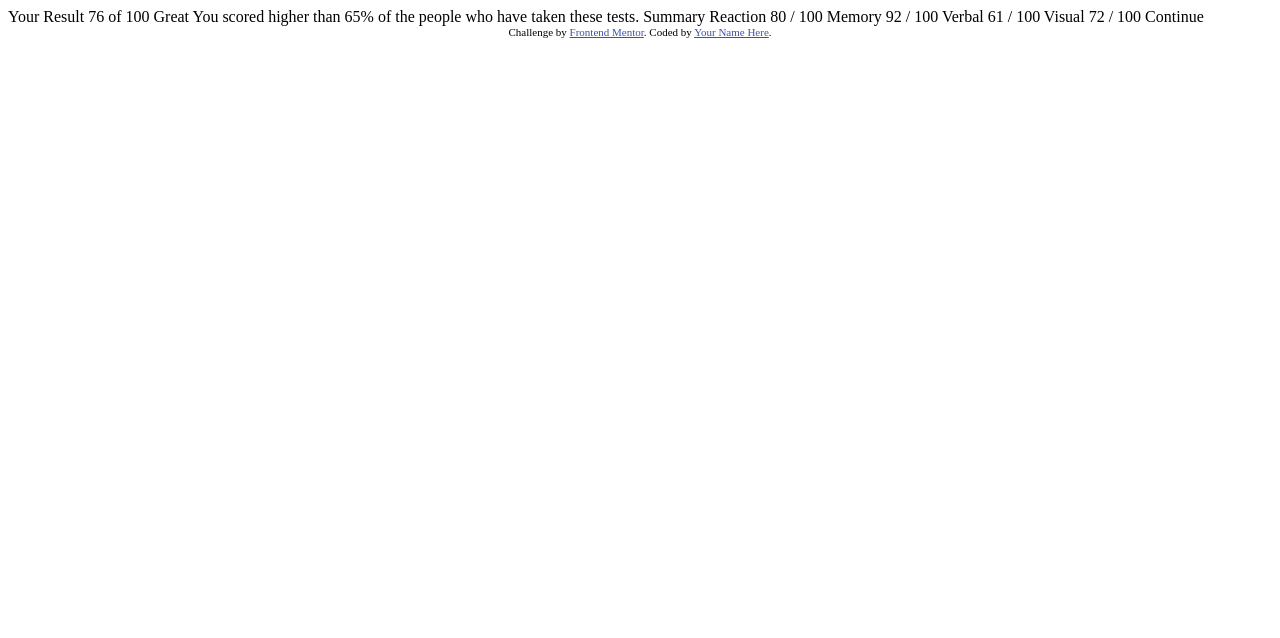
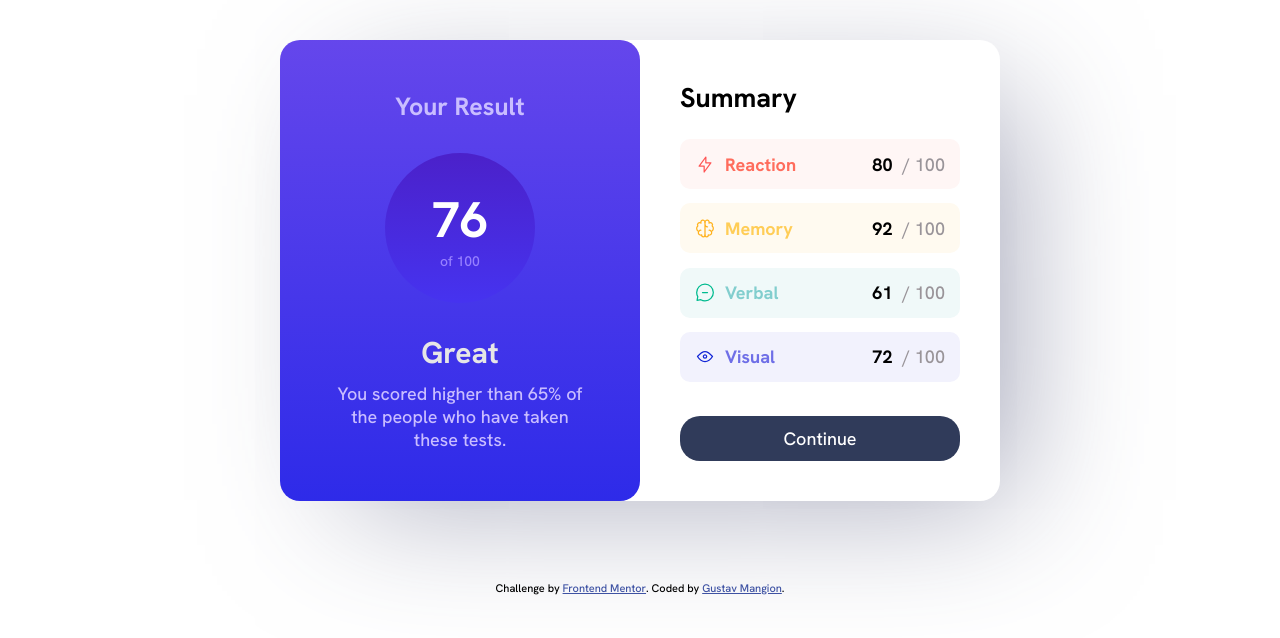
Before and after one commit to gustavmangion/Prac-WD-ResultsSummary, a plain HTML site: page index.html in a window 1280 px wide. Drawn offline with Linux system fonts and the light colour scheme.

Commit message:
Finished project

```diff
--- a/index.html
+++ b/index.html
@@ -1,47 +1,102 @@
 <!DOCTYPE html>
 <html lang="en">
   <head>
-  <meta charset="UTF-8">
-  <meta name="viewport" content="width=device-width, initial-scale=1.0"> <!-- displays site properly based on user's device -->
+    <meta charset="UTF-8" />
+    <meta name="viewport" content="width=device-width, initial-scale=1.0" />
+    <!-- displays site properly based on user's device -->
 
-  <link rel="icon" type="image/png" sizes="32x32" href="./assets/images/favicon-32x32.png">
+    <link
+      rel="icon"
+      type="image/png"
+      sizes="32x32"
+      href="./images/favicon-32x32.png"
+    />
+    <link rel="stylesheet" href="css/style.css" />
+    <link
+      href="https://fonts.googleapis.com/css2?family=Hanken+Grotesk:wght@500;700;800&display=swap"
+      rel="stylesheet"
+    />
 
     <title>Frontend Mentor | Results summary component</title>
 
     <!-- Feel free to remove these styles or customise in your own stylesheet 👍 -->
     <style>
-    .attribution { font-size: 11px; text-align: center; }
-    .attribution a { color: hsl(228, 45%, 44%); }
+      .attribution {
+        font-size: 11px;
+        text-align: center;
+      }
+      .attribution a {
+        color: hsl(228, 45%, 44%);
+      }
     </style>
   </head>
   <body>
-
-  Your Result
-  76
-  of 100
-
-  Great
+    <div class="container">
+      <div class="card">
+        <div class="result">
+          <h3>Your Result</h3>
+          <div class="result_bubble">
+            <h2>76</h2>
+            <p>of 100</p>
+          </div>
+          <h2>Great</h2>
+          <p>
             You scored higher than 65% of the people who have taken these tests.
-
-  Summary
-
-  Reaction
-  80 / 100
-
-  Memory
-  92 / 100
-
-  Verbal
-  61 / 100
-
-  Visual
-  72 / 100
-
-  Continue
-
+          </p>
+        </div>
+        <div class="summary">
+          <h2>Summary</h2>
+          <div class="summary_card summary_card_red">
+            <div class="summary_card_skill">
+              <img src="images/icon-reaction.svg" />
+              <p>Reaction</p>
+            </div>
+            <div class="summary_card_score">
+              <p>80</p>
+              <p>/ 100</p>
+            </div>
+          </div>
+          <div class="summary_card summary_card_yellow">
+            <div class="summary_card_skill">
+              <img src="images/icon-memory.svg" />
+              <p>Memory</p>
+            </div>
+            <div class="summary_card_score">
+              <p>92</p>
+              <p>/ 100</p>
+            </div>
+          </div>
+          <div class="summary_card summary_card_green">
+            <div class="summary_card_skill">
+              <img src="images/icon-verbal.svg" />
+              <p>Verbal</p>
+            </div>
+            <div class="summary_card_score">
+              <p>61</p>
+              <p>/ 100</p>
+            </div>
+          </div>
+          <div class="summary_card summary_card_purple">
+            <div class="summary_card_skill">
+              <img src="images/icon-visual.svg" />
+              <p>Visual</p>
+            </div>
+            <div class="summary_card_score">
+              <p>72</p>
+              <p>/ 100</p>
+            </div>
+          </div>
+          <div class="continue-button"><p>Continue</p></div>
+        </div>
+      </div>
+    </div>
     <div class="attribution">
-    Challenge by <a href="https://www.frontendmentor.io?ref=challenge" target="_blank">Frontend Mentor</a>.
-    Coded by <a href="#">Your Name Here</a>.
+      Challenge by&nbsp
+      <a href="https://www.frontendmentor.io?ref=challenge" target="_blank"
+        >Frontend Mentor</a
+      >. Coded by&nbsp
+      <a href="https://www.gustavmangion.com" target="_blank">Gustav Mangion</a
+      >.
     </div>
   </body>
 </html>
--- /dev/null
+++ b/scss/_config.scss
@@ -0,0 +1,5 @@
+$purple-gardient: linear-gradient(hsl(251, 81%, 60%), hsl(241, 81%, 54%));
+
+@function set-color($color) {
+  @return darken($color, 30%);
+}
--- /dev/null
+++ b/scss/style.scss
@@ -0,0 +1,190 @@
+@import "config.scss";
+
+* {
+  box-sizing: border-box;
+  padding: 0;
+  margin: 0;
+}
+
+body {
+  font-family: "Hanken Grotesk", sans-serif;
+  font-size: 18px;
+  max-width: 1440px;
+}
+
+.container {
+  display: grid;
+  grid-template-columns: 1fr 2fr 1fr;
+  margin: 40px;
+}
+
+.card {
+  box-shadow: 40px 27px 137px -28px rgba(127, 130, 156, 0.72);
+  display: grid;
+  grid-template-columns: repeat(2, 1fr);
+  grid-column: 2/3;
+  border-radius: 20px;
+}
+.result {
+  background-image: $purple-gardient;
+  padding: 50px;
+  display: flex;
+  flex-direction: column;
+  align-items: center;
+  border-radius: 20px;
+  min-width: 360px;
+
+  h3 {
+    color: hsl(251, 100%, 87%);
+    font-size: 25px;
+  }
+
+  h2 {
+    color: hsl(0, 0%, 90%);
+    font-size: 30px;
+    padding-bottom: 10px;
+  }
+
+  p {
+    color: hsl(251, 100%, 87%);
+    text-align: center;
+  }
+
+  .result_bubble {
+    width: 150px;
+    height: 150px;
+    margin: 30px;
+    background-image: linear-gradient(hsl(255, 72%, 46%), hsl(246, 86%, 57%));
+    border-radius: 50%;
+    display: flex;
+    flex-direction: column;
+    align-items: center;
+    justify-content: center;
+
+    h2 {
+      color: hsl(0, 0%, 100%);
+      font-size: 50px;
+      padding: 0px;
+    }
+    p {
+      color: hsl(251, 100%, 75%);
+      font-size: 14px;
+    }
+  }
+}
+
+.summary {
+  padding: 40px;
+  min-width: 360px;
+  display: flex;
+  flex-direction: column;
+  justify-content: space-between;
+
+  h2 {
+    padding-bottom: 10px;
+  }
+
+  .summary_card {
+    display: flex;
+    justify-content: space-between;
+    align-items: center;
+    height: 50px;
+    padding: 15px;
+    border-radius: 10px;
+
+    div {
+      display: flex;
+    }
+
+    img {
+      padding-right: 10px;
+    }
+
+    .summary_card_skill {
+      p {
+        font-weight: bold;
+      }
+    }
+
+    .summary_card_score {
+      p:nth-of-type(1) {
+        font-weight: bold;
+      }
+      p:nth-of-type(2) {
+        color: hsl(300, 2%, 59%);
+        padding-left: 10px;
+      }
+    }
+  }
+
+  .summary_card_red {
+    background-color: hsl(6, 100%, 98%);
+    .summary_card_skill {
+      color: set-color(hsl(6, 100%, 98%));
+    }
+  }
+
+  .summary_card_yellow {
+    background-color: hsl(42, 100%, 97%);
+    .summary_card_skill {
+      color: set-color(hsl(42, 100%, 97%));
+    }
+  }
+
+  .summary_card_green {
+    background-color: hsl(180, 44%, 96%);
+    .summary_card_skill {
+      color: set-color(hsl(180, 44%, 96%));
+    }
+  }
+
+  .summary_card_purple {
+    background-color: hsl(240, 71%, 97%);
+    .summary_card_skill {
+      color: set-color(hsl(240, 71%, 97%));
+    }
+  }
+
+  .continue-button {
+    display: flex;
+    background-color: hsl(224, 30%, 27%);
+    color: hsl(0, 0%, 100%);
+    align-items: center;
+    justify-content: center;
+    height: 45px;
+    border-radius: 20px;
+    margin-top: 20px;
+
+    &:hover {
+      background-image: $purple-gardient;
+    }
+  }
+}
+
+.attribution {
+  grid-column: 2/4;
+  padding: 40px 0;
+  display: flex;
+  align-items: center;
+  justify-content: center;
+}
+
+@media (max-width: 768px) {
+  .container {
+    display: block;
+    margin: 0px;
+  }
+
+  .card {
+    grid-template-columns: 1fr;
+  }
+
+  .result {
+    border-top-left-radius: 0px;
+    border-top-right-radius: 0px;
+  }
+
+  .summary_card {
+    margin: 10px;
+  }
+}
```
Also changed, not shown: challenge_files/design/active-states.jpg (renamed from design/active-states.jpg), challenge_files/design/desktop-design.jpg (renamed from design/desktop-design.jpg), challenge_files/design/desktop-preview.jpg (renamed from design/desktop-preview.jpg), challenge_files/design/mobile-design.jpg (renamed from design/mobile-design.jpg), css/style.css (added), fonts/HankenGrotesk-VariableFont_wght.ttf (deleted), fonts/README.txt (deleted), fonts/static/HankenGrotesk-Bold.ttf (deleted), fonts/static/HankenGrotesk-ExtraBold.ttf (deleted), fonts/static/HankenGrotesk-Medium.ttf (deleted), 6 other files. Lines whose indentation alone changed are shown as unchanged.
